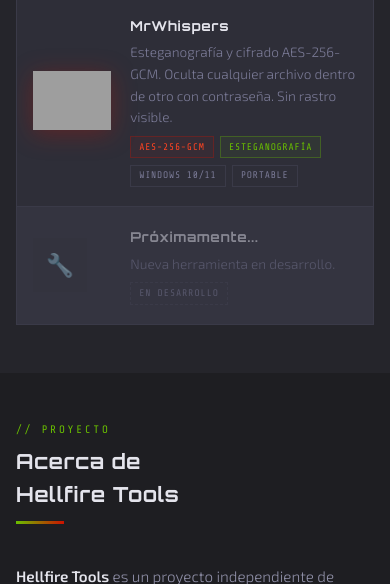
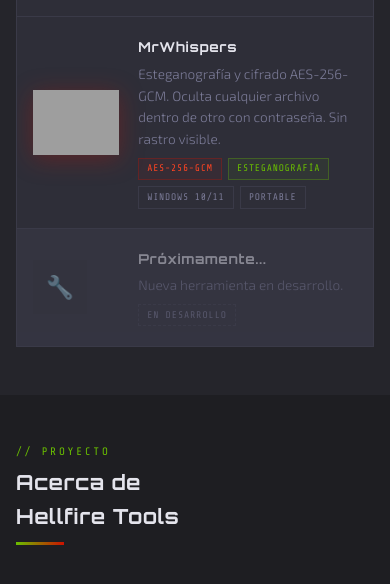
Before and after one commit to JeroHellfire/hellfire-tools, a plain HTML site: page index.html in a window 390 px wide. Shown: the part 1193-1777 px from the top of the page. Drawn offline with nearby package versions, Linux system fonts and the light colour scheme; grey boxes are pictures that could not be loaded.

Commit message:
index.html

```diff
--- a/index.html
+++ b/index.html
@@ -98,7 +98,7 @@
 
   .hero-icon { margin-bottom: 1.5rem; animation: fadeUp 0.9s 0.1s ease both; }
   .hero-icon img {
-    height: clamp(144px, 29vw, 230px);
+    height: clamp(158px, 32vw, 253px);
     filter: drop-shadow(0 8px 32px rgba(204,17,0,0.4));
     transition: transform 0.4s;
   }
@@ -185,7 +185,7 @@
   .tool-row {
     background: var(--surface);
     display: grid;
-    grid-template-columns: 92px 1fr auto;
+    grid-template-columns: 100px 1fr auto;
     align-items: center;
     gap: 1.2rem; padding: 1.4rem 1.5rem;
     transition: background 0.2s;
@@ -202,7 +202,7 @@
   .tool-row:hover::before { transform: scaleY(1); }
 
   .tool-icon {
-    width: 78px; height: 78px; object-fit: contain;
+    width: 86px; height: 86px; object-fit: contain;
     filter: drop-shadow(0 4px 12px rgba(204,17,0,0.3));
     transition: transform 0.3s;
   }
@@ -298,7 +298,7 @@
   /* RESPONSIVE TABLET */
   @media (max-width: 860px) {
     .about-grid { grid-template-columns: 1fr; gap: 2rem; }
-    .tool-row { grid-template-columns: 78px 1fr; }
+    .tool-row { grid-template-columns: 86px 1fr; }
     .tool-actions { display: none; }
     .tool-row { padding: 1.2rem 1rem; }
   }
```
